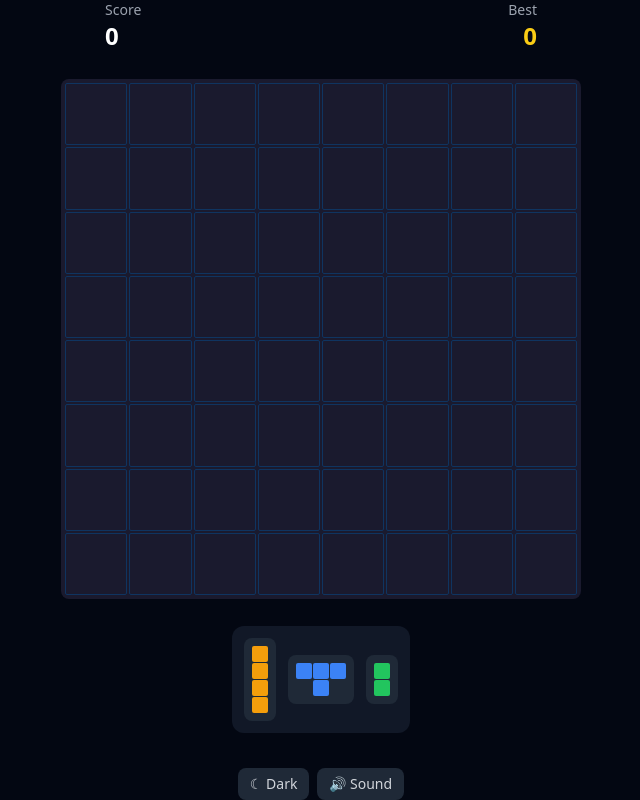
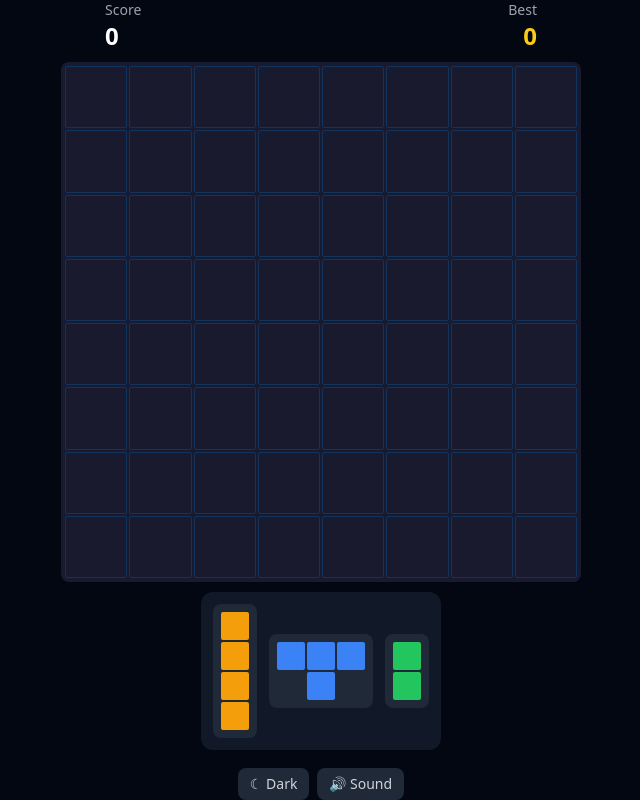
Before and after one commit to eskaerpe/blockblast-copy, a React (Vite) app: page / in a window 1280 px wide. Shown: the whole page, without its empty margins (319-959 px from the left). Built offline with nearby package versions, Linux system fonts and the light colour scheme.

Commit message:
Fix drag overlay sizing: match board cell size dynamically via ResizeObserver

```diff
--- a/src/components/BlockOverlay.tsx
+++ b/src/components/BlockOverlay.tsx
@@ -2,25 +2,25 @@ import type { BlockShape } from '../game/types';
 
 interface BlockOverlayProps {
   block: BlockShape;
+  cellSize: number;
 }
 
-export function BlockOverlay({ block }: BlockOverlayProps) {
+export function BlockOverlay({ block, cellSize }: BlockOverlayProps) {
   const minRow = Math.min(...block.cells.map((c) => c.row));
   const maxRow = Math.max(...block.cells.map((c) => c.row));
   const minCol = Math.min(...block.cells.map((c) => c.col));
   const maxCol = Math.max(...block.cells.map((c) => c.col));
   const rows = maxRow - minRow + 1;
   const cols = maxCol - minCol + 1;
+  const gap = Math.max(1, cellSize * 0.04);
 
   return (
     <div
       className="grid opacity-90 pointer-events-none"
       style={{
-        gridTemplateColumns: `repeat(${cols}, 1fr)`,
-        gridTemplateRows: `repeat(${rows}, 1fr)`,
-        gap: '1px',
-        width: `${cols * 24}px`,
-        height: `${rows * 24}px`,
+        gridTemplateColumns: `repeat(${cols}, ${cellSize}px)`,
+        gridTemplateRows: `repeat(${rows}, ${cellSize}px)`,
+        gap: `${gap}px`,
       }}
     >
       {Array.from({ length: rows }, (_, r) =>
@@ -31,8 +31,10 @@ export function BlockOverlay({ block }: BlockOverlayProps) {
           return (
             <div
               key={`${r}-${c}`}
-              className="aspect-square rounded-sm"
+              className="rounded-sm"
               style={{
+                width: `${cellSize}px`,
+                height: `${cellSize}px`,
                 background: occupied ? block.color : 'transparent',
               }}
             />
--- a/src/components/Dock.tsx
+++ b/src/components/Dock.tsx
@@ -1,14 +1,14 @@
 import { useDraggable } from '@dnd-kit/core';
 import type { BlockShape } from '../game/types';
 
-function DockBlock({ block, index }: { block: BlockShape; index: number }) {
+function DockBlock({ block, index, cellSize }: { block: BlockShape; index: number; cellSize: number }) {
   const { attributes, listeners, setNodeRef, transform, isDragging } = useDraggable({
     id: `dock-block-${index}`,
     data: { block, index },
   });
 
   const style = transform
-    ? { transform: `translate(${transform.x}px, ${transform.y}px)`, opacity: 0.5, zIndex: 50 }
+    ? { transform: `translate(${transform.x}px, ${transform.y}px)`, zIndex: 50 }
     : undefined;
 
   const minRow = Math.min(...block.cells.map((c) => c.row));
@@ -17,23 +17,25 @@ function DockBlock({ block, index }: { block: BlockShape; index: number }) {
   const maxCol = Math.max(...block.cells.map((c) => c.col));
   const rows = maxRow - minRow + 1;
   const cols = maxCol - minCol + 1;
+  const s = Math.max(12, Math.min(cellSize * 0.55, 28));
+  const gap = Math.max(1, cellSize * 0.03);
 
   return (
     <div
       ref={setNodeRef}
       {...listeners}
       {...attributes}
-      className={`touch-none rounded-lg p-2 bg-gray-800 cursor-grab active:cursor-grabbing transition-transform duration-100 ${
-        isDragging ? 'opacity-50' : 'hover:scale-105'
+      className={`touch-none rounded-lg p-2 bg-gray-800 cursor-grab active:cursor-grabbing ${
+        isDragging ? 'opacity-30' : 'hover:scale-105'
       }`}
       style={style}
     >
       <div
         className="grid"
         style={{
-          gridTemplateColumns: `repeat(${cols}, minmax(14px, 1fr))`,
-          gridTemplateRows: `repeat(${rows}, minmax(14px, 1fr))`,
-          gap: '1px',
+          gridTemplateColumns: `repeat(${cols}, ${s}px)`,
+          gridTemplateRows: `repeat(${rows}, ${s}px)`,
+          gap: `${gap}px`,
         }}
       >
         {Array.from({ length: rows }, (_, r) =>
@@ -44,11 +46,11 @@ function DockBlock({ block, index }: { block: BlockShape; index: number }) {
             return (
               <div
                 key={`${r}-${c}`}
-                className="aspect-square rounded-sm"
+                className="rounded-sm"
                 style={{
+                  width: `${s}px`,
+                  height: `${s}px`,
                   background: occupied ? block.color : 'transparent',
-                  width: 'min(16px, 6vw)',
-                  height: 'min(16px, 6vw)',
                 }}
               />
             );
@@ -61,13 +63,14 @@ function DockBlock({ block, index }: { block: BlockShape; index: number }) {
 
 interface DockProps {
   dock: BlockShape[];
+  cellSize: number;
 }
 
-export function Dock({ dock }: DockProps) {
+export function Dock({ dock, cellSize }: DockProps) {
   return (
     <div className="flex items-center justify-center gap-3 p-3 bg-gray-900 rounded-xl">
       {dock.map((block, i) => (
-        <DockBlock key={`${block.id}-${i}`} block={block} index={i} />
+        <DockBlock key={`${block.id}-${i}`} block={block} index={i} cellSize={cellSize} />
       ))}
     </div>
   );
--- a/src/components/Game.tsx
+++ b/src/components/Game.tsx
@@ -23,6 +23,8 @@ export function Game() {
   const [activeBlock, setActiveBlock] = useState<BlockShape | null>(null);
   const [activeBlockIdx, setActiveBlockIdx] = useState<number>(-1);
   const [hoveredCell, setHoveredCell] = useState<{ row: number; col: number } | null>(null);
+  const [cellSize, setCellSize] = useState(40);
+  const boardContainerRef = useRef<HTMLDivElement>(null);
 
   const board = useGameStore((s) => s.board);
   const dock = useGameStore((s) => s.dock);
@@ -46,6 +48,20 @@ export function Game() {
   useEffect(() => {
     init();
   }, [init]);
+
+  // Measure board cell size
+  useEffect(() => {
+    const el = boardContainerRef.current;
+    if (!el) return;
+    const measure = () => {
+      const rect = el.getBoundingClientRect();
+      setCellSize(rect.width / 8);
+    };
+    measure();
+    const observer = new ResizeObserver(measure);
+    observer.observe(el);
+    return () => observer.disconnect();
+  }, []);
 
   // Sound effects
   useEffect(() => {
@@ -172,15 +188,15 @@ export function Game() {
 
       {/* Board */}
       <DndContext sensors={sensors} onDragStart={handleDragStart} onDragOver={handleDragOver} onDragEnd={handleDragEnd}>
-        <div data-board>
+        <div data-board ref={boardContainerRef}>
           <Board board={board} hoveredCell={hoveredCell} activeBlock={activeBlock} clearingCells={clearingCells} />
         </div>
 
         {/* Dock */}
-        <Dock dock={dock} />
+        <Dock dock={dock} cellSize={cellSize} />
 
         <DragOverlay dropAnimation={null}>
-          {activeBlock ? <BlockOverlay block={activeBlock} /> : null}
+          {activeBlock ? <BlockOverlay block={activeBlock} cellSize={cellSize} /> : null}
         </DragOverlay>
       </DndContext>
 
```
